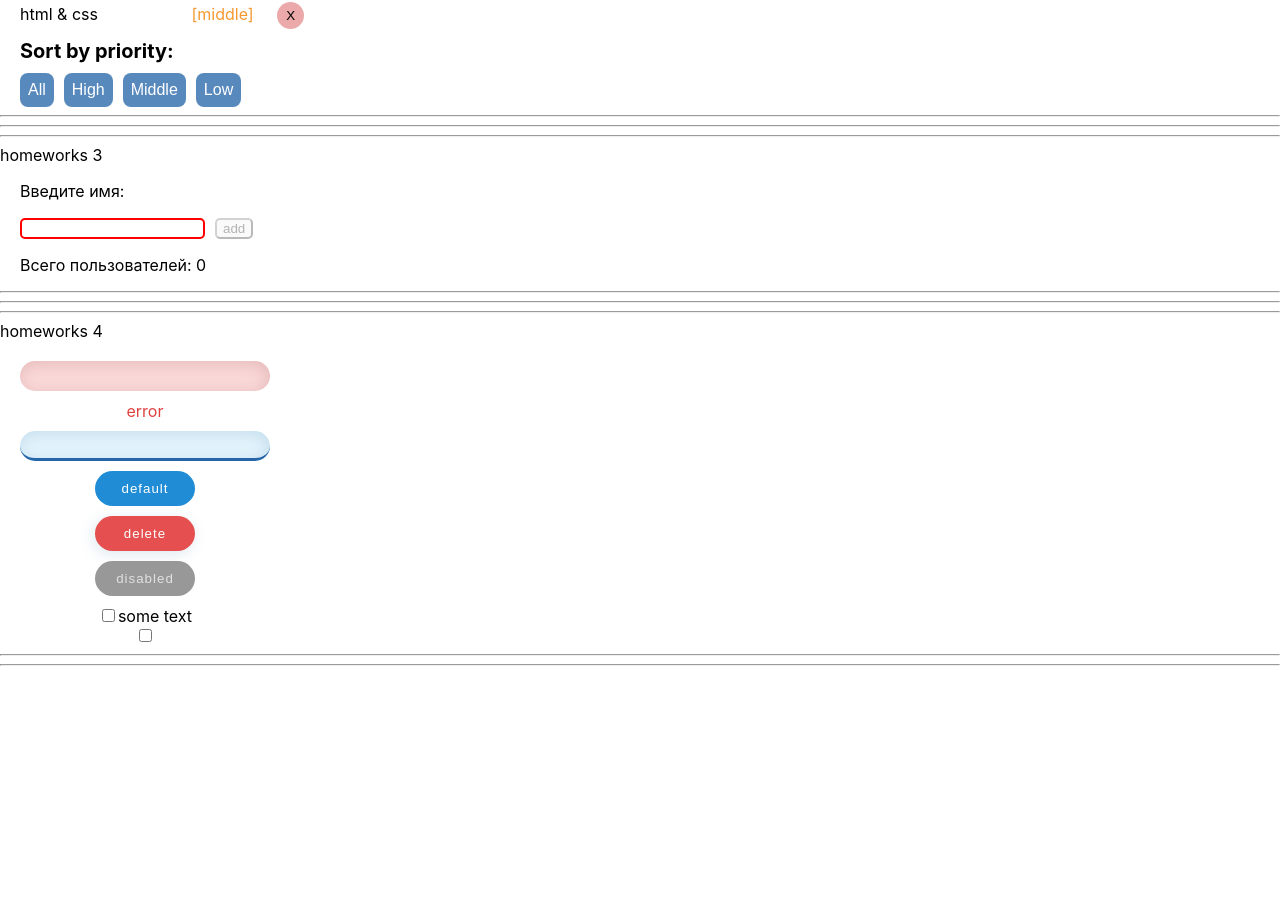
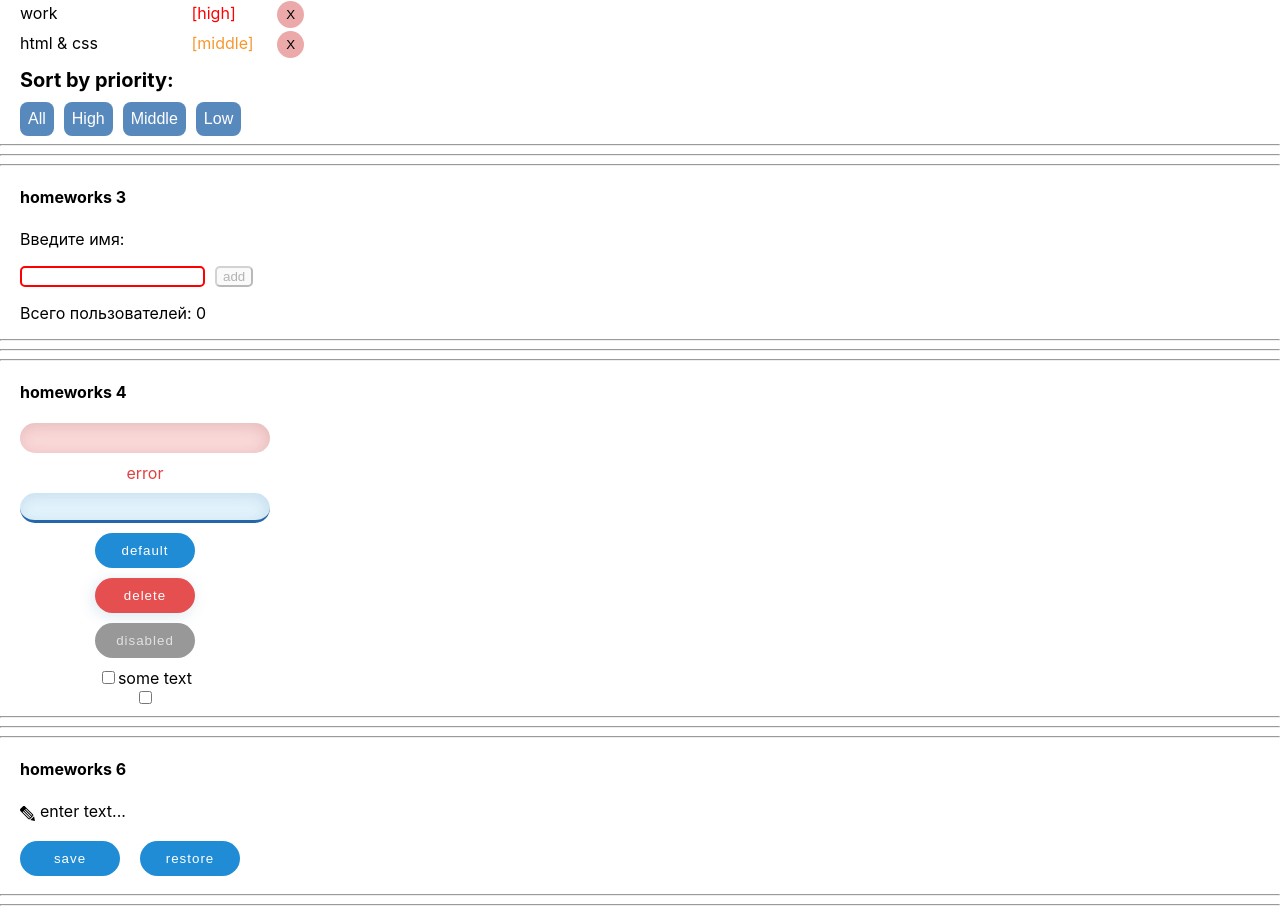
Before and after one commit to MorozovaAN/tasks-from-Ignat, a React (Create React App) app: page /#/pre-junior in a window 1280 px wide. Shown: the part 500-1414 px from the top of the page. Before the commit the page ends 1174 px from the top, so only its background shows below. Built offline with nearby package versions, Linux system fonts and the light colour scheme.

Commit message:
feat: homework 6

```diff
--- a/src/index.css
+++ b/src/index.css
@@ -1,13 +1,16 @@
 body {
-    margin: 0;
-    font-family: -apple-system, BlinkMacSystemFont, 'Segoe UI', 'Roboto', 'Oxygen',
-    'Ubuntu', 'Cantarell', 'Fira Sans', 'Droid Sans', 'Helvetica Neue',
+  margin: 0;
+  font-family: -apple-system, BlinkMacSystemFont, "Segoe UI", "Roboto", "Oxygen",
+    "Ubuntu", "Cantarell", "Fira Sans", "Droid Sans", "Helvetica Neue",
     sans-serif;
-    -webkit-font-smoothing: antialiased;
-    -moz-osx-font-smoothing: grayscale;
+  -webkit-font-smoothing: antialiased;
+  -moz-osx-font-smoothing: grayscale;
 }
 
 code {
-    font-family: source-code-pro, Menlo, Monaco, Consolas, 'Courier New',
+  font-family: source-code-pro, Menlo, Monaco, Consolas, "Courier New",
     monospace;
 }
+.HWTitle {
+  margin-left: 20px;
+}
--- a/src/p1-main/m1-ui/u1-app/App.tsx
+++ b/src/p1-main/m1-ui/u1-app/App.tsx
@@ -1,16 +1,11 @@
 import React from "react";
 import s from "./App.module.css";
-import HW4 from "../../../p2-homeworks/h4/HW4";
 import HW5 from "../../../p2-homeworks/h5-rrd-v6/HW5";
 
 function App() {
   return (
     <div className={s.App}>
       <div>react homeworks:</div>
-      {/*<HW1/>*/}
-      {/*<HW2 />*/}
-      {/*<HW3 />*/}
-      {/*<HW4 />*/}
       <HW5 />
     </div>
   );
--- a/src/p2-homeworks/h1/HW1.tsx
+++ b/src/p2-homeworks/h1/HW1.tsx
@@ -1,5 +1,6 @@
 import React from "react";
 import Message from "./Message";
+import "../../index.css";
 
 const messageData = {
   avatar:
@@ -13,7 +14,7 @@ function HW1() {
   return (
     <div>
       <hr />
-      homeworks 1{/*should work (должно работать)*/}
+      <h4 className="HWTitle">homeworks 1</h4>
       <Message
         avatar={messageData.avatar}
         name={messageData.name}
--- a/src/p2-homeworks/h2/HW2.tsx
+++ b/src/p2-homeworks/h2/HW2.tsx
@@ -1,5 +1,6 @@
 import React, { useState } from "react";
 import Affairs from "./Affairs";
+import "../../index.css";
 
 // types
 export type AffairPriorityType = "high" | "middle" | "low";
@@ -55,7 +56,7 @@ function HW2() {
   return (
     <div>
       <hr />
-      homeworks 2{/*should work (должно работать)*/}
+      <h4 className="HWTitle">homeworks 2</h4>
       <Affairs
         data={filteredAffairs}
         setFilter={setFilter}
--- a/src/p2-homeworks/h3/HW3.tsx
+++ b/src/p2-homeworks/h3/HW3.tsx
@@ -1,6 +1,7 @@
 import React, { useState } from "react";
 import GreetingContainer from "./GreetingContainer";
 import { v1 } from "uuid";
+import "../../index.css";
 
 // types
 export type UserType = {
@@ -19,7 +20,7 @@ function HW3() {
   return (
     <div>
       <hr />
-      homeworks 3{/*should work (должно работать)*/}
+      <h4 className="HWTitle">homeworks 3</h4>
       <GreetingContainer users={users} addUserCallback={addUserCallback} />
       <hr />
       {/*для личного творчества, могу проверить*/}
--- a/src/p2-homeworks/h4/HW4.tsx
+++ b/src/p2-homeworks/h4/HW4.tsx
@@ -1,6 +1,7 @@
 import React, { ChangeEvent, useState } from "react";
 import SuperInputText from "./common/c1-SuperInputText/SuperInputText";
 import s from "./HW4.module.css";
+import "../../index.css";
 import SuperButton from "./common/c2-SuperButton/SuperButton";
 import SuperCheckbox from "./common/c3-SuperCheckbox/SuperCheckbox";
 
@@ -23,7 +24,7 @@ function HW4() {
   return (
     <div>
       <hr />
-      homeworks 4
+      <h4 className="HWTitle">homeworks 4</h4>
       <div className={s.column}>
         <SuperInputText
           value={text}
--- a/src/p2-homeworks/h5-rrd-v6/Header.module.css
+++ b/src/p2-homeworks/h5-rrd-v6/Header.module.css
@@ -28,8 +28,6 @@
   gap: 20px;
   list-style-type: none;
 }
-.item {
-}
 .link {
   text-decoration: none;
   font-weight: bolder;
--- a/src/p2-homeworks/h5-rrd-v6/pages/PreJunior.tsx
+++ b/src/p2-homeworks/h5-rrd-v6/pages/PreJunior.tsx
@@ -1,23 +1,23 @@
-import React from 'react'
-import HW1 from '../../h1/HW1'
-import HW2 from '../../h2/HW2'
-import HW3 from '../../h3/HW3'
-import HW4 from '../../h4/HW4'
+import React from "react";
+import HW1 from "../../h1/HW1";
+import HW2 from "../../h2/HW2";
+import HW3 from "../../h3/HW3";
+import HW4 from "../../h4/HW4";
+import HW6 from "../../h6/HW6";
 
 function PreJunior() {
-    return (
-        <div>
-            <HW1/>
-            <HW2/>
-            <HW3/>
-            <HW4/>
-            {/*<HW6/>*/}
-
-        </div>
-    )
+  return (
+    <div>
+      <HW1 />
+      <HW2 />
+      <HW3 />
+      <HW4 />
+      <HW6 />
+    </div>
+  );
 }
 
-export default PreJunior
+export default PreJunior;
 
 // сделайте по аналогии пустые страницы джун и джун+
 // туда будут добавляться следующие дз
--- /dev/null
+++ b/src/p2-homeworks/h6/HW6.module.css
@@ -0,0 +1,7 @@
+.container {
+  margin-left: 20px;
+}
+.buttonsContainer {
+  display: flex;
+  gap: 20px;
+}
--- a/src/p2-homeworks/h6/HW6.tsx
+++ b/src/p2-homeworks/h6/HW6.tsx
@@ -1,40 +1,43 @@
-import React, {useState} from 'react'
-import SuperEditableSpan from './common/c4-SuperEditableSpan/SuperEditableSpan'
-import SuperButton from '../h4/common/c2-SuperButton/SuperButton'
-import {restoreState, saveState} from './localStorage/localStorage'
+import React, { useState } from "react";
+import SuperEditableSpan from "./common/c4-SuperEditableSpan/SuperEditableSpan";
+import SuperButton from "../h4/common/c2-SuperButton/SuperButton";
+import { restoreState, saveState } from "./localStorage/localStorage";
+import s from "./HW6.module.css";
+import "../../index.css";
 
 function HW6() {
-    const [value, setValue] = useState<string>('')
+  const [value, setValue] = useState<string>("");
 
   const save = () => {
-        saveState<string>('editable-span-value', value)
-    }
+    saveState<string>("editable-span-value", value);
+  };
   const restore = () => {
-        // setValue()
-    }
+    setValue(restoreState("editable-span-value", value));
+  };
 
   return (
     <div>
-            <hr/>
-            homeworks 6
+      <hr />
+      <h4 className="HWTitle">homeworks 6</h4>
 
-            {/*should work (должно работать)*/}
-            <div>
+      <div className={s.container}>
         <SuperEditableSpan
           value={value}
           onChangeText={setValue}
-                    spanProps={{children: value ? undefined : 'enter text...'}}
+          spanProps={{ children: value ? undefined : "enter text..." }}
         />
-            </div>
+
+        <div className={s.buttonsContainer}>
           <SuperButton onClick={save}>save</SuperButton>
           <SuperButton onClick={restore}>restore</SuperButton>
-
-            <hr/>
+        </div>
+      </div>
+      <hr />
       {/*для личного творчества, могу проверить*/}
       {/*<AlternativeSuperEditableSpan/>*/}
-            <hr/>
+      <hr />
     </div>
-    )
+  );
 }
 
-export default HW6
+export default HW6;
--- /dev/null
+++ b/src/p2-homeworks/h6/common/c4-SuperEditableSpan/SuperEditableSpan.module.css
@@ -0,0 +1,12 @@
+.span {
+  height: 30px;
+  display: block;
+  margin-bottom: 10px;
+  min-width: 250px;
+  width: fit-content;
+  cursor: pointer;
+  box-sizing: border-box;
+  vertical-align: middle;
+  padding-left: 20px;
+  background: url(pencil.svg) no-repeat 0% 5px/15px;
+}
--- a/src/p2-homeworks/h6/common/c4-SuperEditableSpan/SuperEditableSpan.tsx
+++ b/src/p2-homeworks/h6/common/c4-SuperEditableSpan/SuperEditableSpan.tsx
@@ -1,78 +1,87 @@
-import React, {DetailedHTMLProps, InputHTMLAttributes, HTMLAttributes, useState} from 'react'
-import SuperInputText from '../../../h4/common/c1-SuperInputText/SuperInputText'
+import React, {
+  DetailedHTMLProps,
+  InputHTMLAttributes,
+  HTMLAttributes,
+  useState,
+} from "react";
+import SuperInputText from "../../../h4/common/c1-SuperInputText/SuperInputText";
+import s from "./SuperEditableSpan.module.css";
 
 // тип пропсов обычного инпута
-type DefaultInputPropsType = DetailedHTMLProps<InputHTMLAttributes<HTMLInputElement>, HTMLInputElement>
+type DefaultInputPropsType = DetailedHTMLProps<
+  InputHTMLAttributes<HTMLInputElement>,
+  HTMLInputElement
+>;
 // тип пропсов обычного спана
-type DefaultSpanPropsType = DetailedHTMLProps<HTMLAttributes<HTMLSpanElement>, HTMLSpanElement>
+type DefaultSpanPropsType = DetailedHTMLProps<
+  HTMLAttributes<HTMLSpanElement>,
+  HTMLSpanElement
+>;
 
 // здесь мы говорим что у нашего инпута будут такие же пропсы как у обычного инпута
 // (чтоб не писать value: string, onChange: ...; они уже все описаны в DefaultInputPropsType)
-type SuperEditableSpanType = DefaultInputPropsType & { // и + ещё пропсы которых нет в стандартном инпуте
-    onChangeText?: (value: string) => void
-    onEnter?: () => void
-    error?: string
-    spanClassName?: string
+type SuperEditableSpanType = DefaultInputPropsType & {
+  // и + ещё пропсы которых нет в стандартном инпуте
+  onChangeText?: (value: string) => void;
+  onEnter?: () => void;
+  error?: string;
+  spanClassName?: string;
 
-    spanProps?: DefaultSpanPropsType // пропсы для спана
-}
+  spanProps?: DefaultSpanPropsType; // пропсы для спана
+};
 
-const SuperEditableSpan: React.FC<SuperEditableSpanType> = (
-    {
+const SuperEditableSpan: React.FC<SuperEditableSpanType> = ({
   autoFocus, // игнорировать изменение этого пропса
   onBlur,
   onEnter,
   spanProps,
 
-        ...restProps// все остальные пропсы попадут в объект restProps
-    }
-) => {
-    const [editMode, setEditMode] = useState<boolean>(false)
-    const {children, onDoubleClick, className, ...restSpanProps} = spanProps || {}
+  ...restProps // все остальные пропсы попадут в объект restProps
+}) => {
+  const [editMode, setEditMode] = useState<boolean>(false);
+  const { children, onDoubleClick, className, ...restSpanProps } =
+    spanProps || {};
 
   const onEnterCallback = () => {
-        // setEditMode() // выключить editMode при нажатии Enter
+    setEditMode(!editMode); // выключить editMode при нажатии Enter
+    onEnter && onEnter();
+  };
 
-        onEnter && onEnter()
-    }
   const onBlurCallback = (e: React.FocusEvent<HTMLInputElement>) => {
-        // setEditMode() // выключить editMode при нажатии за пределами инпута
+    setEditMode(!editMode); // выключить editMode при нажатии за пределами инпута
+    onBlur && onBlur(e);
+  };
 
-        onBlur && onBlur(e)
-    }
-    const onDoubleClickCallBack = (e: React.MouseEvent<HTMLSpanElement, MouseEvent>) => {
-        // setEditMode() // включить editMode при двойном клике
+  const onDoubleClickCallBack = (
+    e: React.MouseEvent<HTMLSpanElement, MouseEvent>
+  ) => {
+    setEditMode(!editMode); // включить editMode при двойном клике
+    onDoubleClick && onDoubleClick(e);
+  };
 
-        onDoubleClick && onDoubleClick(e)
-    }
-
-    const spanClassName = `${'сделать красивый стиль для спана'} ${className}`
+  const spanClassName = `${s.span} ${className}`;
 
   return (
     <>
-            {editMode
-                ? (
+      {editMode ? (
         <SuperInputText
           autoFocus // пропсу с булевым значением не обязательно указывать true
           onBlur={onBlurCallback}
           onEnter={onEnterCallback}
-
           {...restProps} // отдаём инпуту остальные пропсы если они есть (value например там внутри)
         />
       ) : (
         <span
           onDoubleClick={onDoubleClickCallBack}
           className={spanClassName}
-
           {...restSpanProps}
         >
           {/*если нет захардкодженного текста для спана, то значение инпута*/}
           {children || restProps.value}
         </span>
-                )
-            }
+      )}
     </>
-    )
-}
+  );
+};
 
-export default SuperEditableSpan
+export default SuperEditableSpan;
```
Also changed, not shown: src/p2-homeworks/h6/common/c4-SuperEditableSpan/pencil.svg (added). Lines whose indentation alone changed are shown as unchanged.
